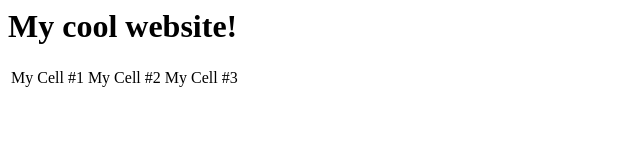
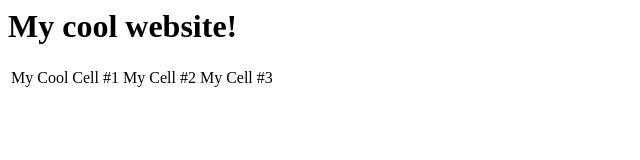
Before and after one commit to MasterLG/git-deneme, a plain HTML site: page index.html in a window 1280 px wide. Shown: the full height of the page, 0-640 px from the left. Drawn offline with Linux system fonts and the light colour scheme.

Commit message:
Changed cell to cool cell

```diff
--- a/index.html
+++ b/index.html
@@ -3,7 +3,7 @@
   <h1>My cool website!</h1>
   <table>
     <tr>
-	<td>My Cell #1</td>
+	<td>My Cool Cell #1</td>
 	<td>My Cell #2</td>
 	<td>My Cell #3</td>
     </tr>
```
